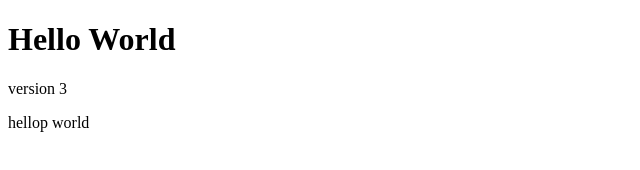
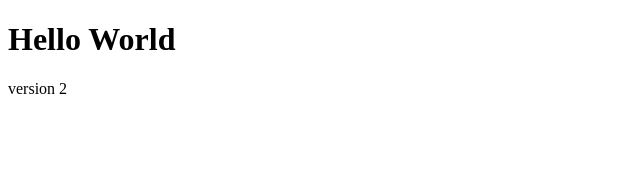
Before and after one commit to UchkaBNoHo/project, a plain HTML site: page index.html in a window 1280 px wide. Shown: the whole page, without its empty margins (0-640 px from the left). Drawn offline with Linux system fonts and the light colour scheme.

Commit message:
updated version 2

```diff
--- a/index.html
+++ b/index.html
@@ -7,8 +7,7 @@
 </head>
 <body>
     <h1>Hello World</h1>
-    <p>version 3</p>
-    <p>hellop world</p>
+    <p>version 2</p>
     <script src="script.js"></script>
 </body>
 </html>
--- a/script.js
+++ b/script.js
@@ -1 +1 @@
-console.log("version 3");
+console.log("version 2");
```
